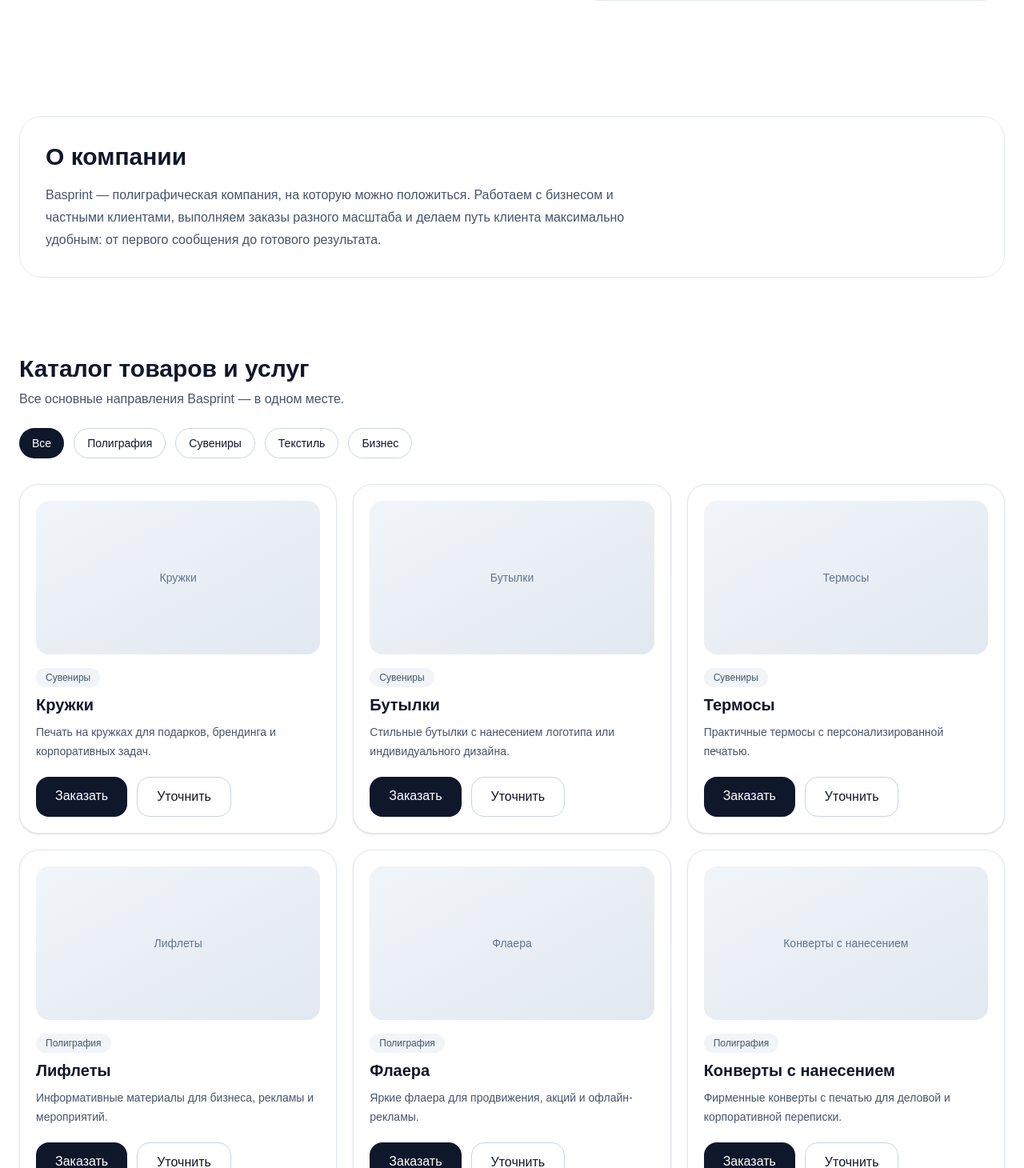
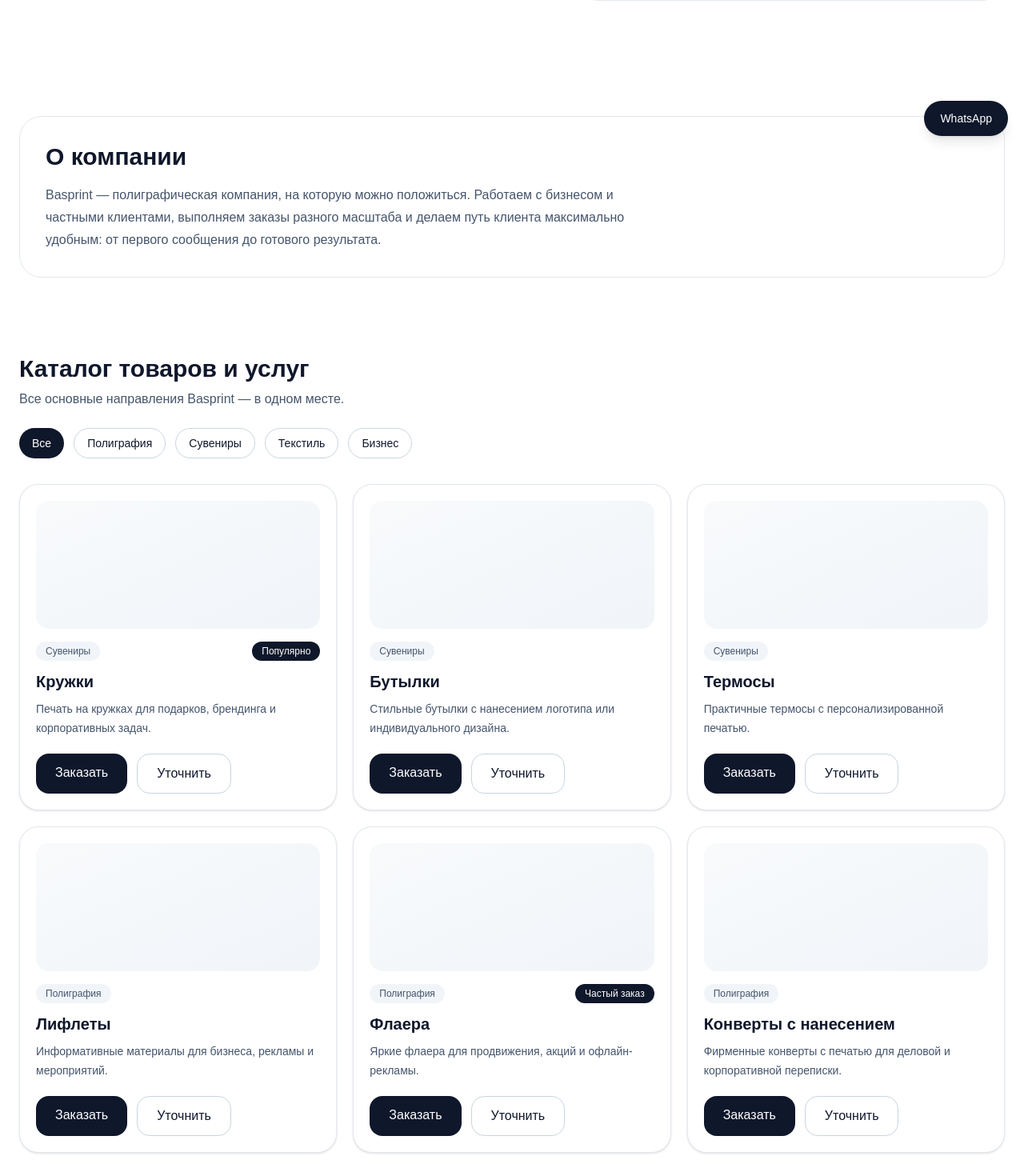
Before and after one commit to gmm055/basprint-site1, a Next.js app: page / in a window 1280 px wide. Shown: the part 610-2070 px from the top of the page at 80% size. Built offline with nearby package versions, Linux system fonts and the light colour scheme.

Commit message:
added animations faq and floating whatsapp

```diff
--- a/src/app/page.tsx
+++ b/src/app/page.tsx
@@ -1,12 +1,12 @@
 "use client";
 
-import { useState } from "react";
+import { useEffect, useState } from "react";
 
 type Product = {
   name: string;
   category: string;
   description: string;
-  image: string;
+  tag?: string;
 };
 
 type Review = {
@@ -14,132 +14,123 @@ type Review = {
   text: string;
 };
 
+type Faq = {
+  question: string;
+  answer: string;
+};
+
 const products: Product[] = [
   {
     name: "Кружки",
     category: "Сувениры",
     description: "Печать на кружках для подарков, брендинга и корпоративных задач.",
-    image: "/images/mug.jpg",
+    tag: "Популярно",
   },
   {
     name: "Бутылки",
     category: "Сувениры",
     description: "Стильные бутылки с нанесением логотипа или индивидуального дизайна.",
-    image: "/images/bottle.jpg",
   },
   {
     name: "Термосы",
     category: "Сувениры",
     description: "Практичные термосы с персонализированной печатью.",
-    image: "/images/thermos.jpg",
   },
   {
     name: "Лифлеты",
     category: "Полиграфия",
     description: "Информативные материалы для бизнеса, рекламы и мероприятий.",
-    image: "/images/leaflet.jpg",
   },
   {
     name: "Флаера",
     category: "Полиграфия",
     description: "Яркие флаера для продвижения, акций и офлайн-рекламы.",
-    image: "/images/flyer.jpg",
+    tag: "Частый заказ",
   },
   {
     name: "Конверты с нанесением",
     category: "Полиграфия",
     description: "Фирменные конверты с печатью для деловой и корпоративной переписки.",
-    image: "/images/envelope.jpg",
   },
   {
     name: "Открытки",
     category: "Полиграфия",
     description: "Поздравительные, рекламные и брендированные открытки.",
-    image: "/images/postcard.jpg",
   },
   {
     name: "Меню",
     category: "Полиграфия",
     description: "Меню стандартных и нестандартных размеров для кафе и ресторанов.",
-    image: "/images/menu.jpg",
   },
   {
     name: "Книги",
     category: "Полиграфия",
     description: "Печать книг и многостраничной продукции с аккуратной сборкой.",
-    image: "/images/book.jpg",
   },
   {
     name: "Наклейки",
     category: "Полиграфия",
     description: "Наклейки и стикеры разных форматов для упаковки и рекламы.",
-    image: "/images/sticker.jpg",
+    tag: "Для бизнеса",
   },
   {
     name: "Бейсболки",
     category: "Текстиль",
     description: "Нанесение логотипов и надписей на бейсболки.",
-    image: "/images/cap.jpg",
   },
   {
     name: "Шопперы",
     category: "Текстиль",
     description: "Печать на шопперах для брендов, мероприятий и мерча.",
-    image: "/images/shopper.jpg",
+    tag: "Тренд",
   },
   {
     name: "Нанесение на футболки",
     category: "Текстиль",
     description: "Печать и брендирование футболок для бизнеса и мероприятий.",
-    image: "/images/tshirt.jpg",
+    tag: "Популярно",
   },
   {
     name: "Твёрдый переплёт",
     category: "Полиграфия",
     description: "Изделия в твёрдом переплёте для презентабельной подачи.",
-    image: "/images/hardcover.jpg",
   },
   {
     name: "Коробки",
     category: "Полиграфия",
     description: "Коробки с индивидуальным оформлением и фирменной печатью.",
-    image: "/images/box.jpg",
+    tag: "Для бренда",
   },
   {
     name: "Блокноты",
     category: "Полиграфия",
     description: "Брендированные блокноты для офиса, подарков и продаж.",
-    image: "/images/notebook.jpg",
   },
   {
     name: "Папки",
     category: "Полиграфия",
     description: "Фирменные папки для деловой документации и презентаций.",
-    image: "/images/folder.jpg",
   },
   {
     name: "Магниты",
     category: "Сувениры",
     description: "Магниты с логотипом, изображением или рекламной подачей.",
-    image: "/images/magnet.jpg",
   },
   {
     name: "Календари",
     category: "Полиграфия",
     description: "Настольные и настенные календари под фирменный стиль.",
-    image: "/images/calendar.jpg",
   },
   {
     name: "Штампы",
     category: "Бизнес",
     description: "Штампы для бизнеса, офиса и документов с удобным заказом.",
-    image: "/images/stamp.jpg",
   },
   {
     name: "Печати",
     category: "Бизнес",
     description: "Изготовление печатей с быстрыми сроками и понятным процессом.",
-    image: "/images/seal.jpg",
+    tag: "Срочно",
   },
 ];
 
@@ -155,6 +146,29 @@ const reviews: Review[] = [
   {
     name: "Aray Y",
     text: "Уже около года работаем с компанией. Всегда качественно, в срок и с вниманием к деталям.",
+  },
+];
+
+const faqs: Faq[] = [
+  {
+    question: "Сколько занимает печать?",
+    answer:
+      "Срок зависит от тиража и типа продукции. По большинству заказов быстро подскажем сроки сразу в WhatsApp.",
+  },
+  {
+    question: "Можно ли срочно?",
+    answer:
+      "Да, по многим позициям можно сделать срочный заказ. Лучше сразу написать, что заказ срочный.",
+  },
+  {
+    question: "Делаете ли вы дизайн макетов?",
+    answer:
+      "Да. Если у вас нет готового макета, можем помочь с дизайном. Базовый дизайн начинается от 5000 тг.",
+  },
+  {
+    question: "Работаете ли вы с компаниями?",
+    answer:
+      "Да, работаем и с компаниями, и с частными клиентами. Можно обсудить документы, счета и корпоративные задачи.",
   },
 ];
 
@@ -174,36 +188,42 @@ const steps = [
   "Выдаём готовую продукцию",
 ];
 
-function ProductImage({
-  src,
-  alt,
+function Reveal({
+  children,
+  className = "",
 }: {
-  src: string;
-  alt: string;
+  children: React.ReactNode;
+  className?: string;
 }) {
-  const [failed, setFailed] = useState(false);
+  const [visible, setVisible] = useState(false);
 
-  if (failed) {
-    return (
-      <div className="mb-4 flex h-48 w-full items-center justify-center rounded-2xl bg-gradient-to-br from-slate-100 to-slate-200 text-sm text-slate-500 dark:from-slate-800 dark:to-slate-900 dark:text-slate-400">
-        {alt}
-      </div>
-    );
-  }
+  useEffect(() => {
+    const id = window.setTimeout(() => setVisible(true), 60);
+    return () => window.clearTimeout(id);
+  }, []);
 
   return (
-    <img
-      src={src}
-      alt={alt}
-      className="mb-4 h-48 w-full rounded-2xl object-cover"
-      onError={() => setFailed(true)}
-    />
+    <div
+      className={`transition-all duration-700 ${
+        visible ? "translate-y-0 opacity-100" : "translate-y-4 opacity-0"
+      } ${className}`}
+    >
+      {children}
+    </div>
   );
 }
 
 export default function Home() {
   const [dark, setDark] = useState(false);
   const [category, setCategory] = useState("Все");
+  const [openFaq, setOpenFaq] = useState<number | null>(0);
+
+  useEffect(() => {
+    document.documentElement.style.scrollBehavior = "smooth";
+    return () => {
+      document.documentElement.style.scrollBehavior = "";
+    };
+  }, []);
 
   const filteredProducts =
     category === "Все"
@@ -229,12 +249,12 @@ export default function Home() {
     : "rounded-2xl border border-slate-200 bg-white p-5 shadow-sm";
 
   const productCardClass = dark
-    ? "group rounded-[24px] border border-slate-800 bg-slate-900 p-5 shadow-sm transition duration-300 hover:-translate-y-1 hover:shadow-xl"
-    : "group rounded-[24px] border border-slate-200 bg-white p-5 shadow-sm transition duration-300 hover:-translate-y-1 hover:shadow-xl";
+    ? "group rounded-[24px] border border-slate-800 bg-slate-900 p-5 shadow-sm transition duration-300 hover:-translate-y-1 hover:border-slate-700 hover:shadow-xl"
+    : "group rounded-[24px] border border-slate-200 bg-white p-5 shadow-sm transition duration-300 hover:-translate-y-1 hover:border-slate-300 hover:shadow-xl";
 
   const primaryButtonClass = dark
-    ? "rounded-2xl bg-white px-6 py-3 font-medium text-slate-900 transition hover:opacity-90"
-    : "rounded-2xl bg-slate-900 px-6 py-3 font-medium text-white transition hover:opacity-90";
+    ? "rounded-2xl bg-white px-6 py-3 font-medium text-slate-900 transition hover:scale-[1.02] hover:opacity-90"
+    : "rounded-2xl bg-slate-900 px-6 py-3 font-medium text-white transition hover:scale-[1.02] hover:opacity-90";
 
   const secondaryButtonClass = dark
     ? "rounded-2xl border border-slate-700 px-6 py-3 font-medium transition hover:bg-slate-900"
@@ -257,16 +277,19 @@ export default function Home() {
           </div>
 
           <nav className="hidden gap-6 text-sm md:flex">
-            <a href="#about" className="hover:opacity-70">
+            <a href="#about" className="transition hover:opacity-70">
               О компании
             </a>
-            <a href="#catalog" className="hover:opacity-70">
+            <a href="#catalog" className="transition hover:opacity-70">
               Каталог
             </a>
-            <a href="#reviews" className="hover:opacity-70">
+            <a href="#reviews" className="transition hover:opacity-70">
               Отзывы
             </a>
-            <a href="#contacts" className="hover:opacity-70">
+            <a href="#faq" className="transition hover:opacity-70">
+              FAQ
+            </a>
+            <a href="#contacts" className="transition hover:opacity-70">
               Контакты
             </a>
           </nav>
@@ -302,6 +325,7 @@ export default function Home() {
 
       <section className="mx-auto max-w-7xl px-6 py-16 lg:py-24">
         <div className="grid items-center gap-10 lg:grid-cols-[1.1fr_0.9fr]">
+          <Reveal>
             <div>
               <div
                 className={
@@ -338,7 +362,9 @@ export default function Home() {
                 </a>
               </div>
             </div>
+          </Reveal>
 
+          <Reveal>
             <div className={sectionCardClass + " p-6 lg:p-8"}>
               <div className="grid gap-4 sm:grid-cols-2">
                 {advantages.map((item) => (
@@ -352,10 +378,12 @@ export default function Home() {
                 ))}
               </div>
             </div>
+          </Reveal>
         </div>
       </section>
 
       <section id="about" className="mx-auto max-w-7xl px-6 py-12">
+        <Reveal>
           <div className={sectionCardClass + " p-8"}>
             <h2 className="text-3xl font-bold">О компании</h2>
             <p className={`mt-4 max-w-3xl leading-7 ${mutedTextClass}`}>
@@ -365,17 +393,21 @@ export default function Home() {
               сообщения до готового результата.
             </p>
           </div>
+        </Reveal>
       </section>
 
       <section id="catalog" className="mx-auto max-w-7xl px-6 py-12">
+        <Reveal>
           <div>
             <h2 className="text-3xl font-bold">Каталог товаров и услуг</h2>
             <p className={`mt-2 ${mutedTextClass}`}>
               Все основные направления Basprint — в одном месте.
             </p>
           </div>
+        </Reveal>
 
-        <div className="mt-6 flex flex-wrap gap-3">
+        <Reveal className="mt-6">
+          <div className="flex flex-wrap gap-3">
             {categories.map((item) => {
               const active = category === item;
 
@@ -399,20 +431,36 @@ export default function Home() {
               );
             })}
           </div>
+        </Reveal>
 
         <div className="mt-8 grid gap-5 sm:grid-cols-2 xl:grid-cols-3">
-          {filteredProducts.map((product) => (
-            <div key={product.name} className={productCardClass}>
-              <ProductImage src={product.image} alt={product.name} />
-
+          {filteredProducts.map((product, index) => (
+            <Reveal key={product.name} className={`delay-[${index * 20}ms]`}>
+              <div className={productCardClass}>
                 <div
                   className={
                     dark
-                    ? "mb-2 inline-flex rounded-full bg-slate-800 px-3 py-1 text-xs text-slate-300"
-                    : "mb-2 inline-flex rounded-full bg-slate-100 px-3 py-1 text-xs text-slate-600"
+                      ? "mb-4 h-40 rounded-2xl bg-gradient-to-br from-slate-800 to-slate-900"
+                      : "mb-4 h-40 rounded-2xl bg-gradient-to-br from-slate-50 to-slate-100"
+                  }
+                />
+
+                <div className="mb-3 flex items-center justify-between gap-2">
+                  <div
+                    className={
+                      dark
+                        ? "inline-flex rounded-full bg-slate-800 px-3 py-1 text-xs text-slate-300"
+                        : "inline-flex rounded-full bg-slate-100 px-3 py-1 text-xs text-slate-600"
                     }
                   >
                     {product.category}
+                  </div>
+
+                  {product.tag ? (
+                    <div className="rounded-full bg-slate-900 px-3 py-1 text-xs text-white dark:bg-white dark:text-slate-900">
+                      {product.tag}
+                    </div>
+                  ) : null}
                 </div>
 
                 <h3 className="text-xl font-semibold">{product.name}</h3>
@@ -434,7 +482,9 @@ export default function Home() {
                   </a>
 
                   <a
-                  href="https://wa.me/77024056954?text=Здравствуйте! Хочу уточнить детали заказа в Basprint"
+                    href={`https://wa.me/77024056954?text=${encodeURIComponent(
+                      `Здравствуйте! Хочу уточнить детали заказа в Basprint: ${product.name}`
+                    )}`}
                     target="_blank"
                     rel="noreferrer"
                     className={secondaryButtonClass}
@@ -443,32 +493,91 @@ export default function Home() {
                   </a>
                 </div>
               </div>
+            </Reveal>
+          ))}
+        </div>
+      </section>
+
+      <section className="mx-auto max-w-7xl px-6 py-12">
+        <Reveal>
+          <h2 className="text-3xl font-bold">Как мы работаем</h2>
+        </Reveal>
+
+        <div className="mt-8 grid gap-4 md:grid-cols-4">
+          {steps.map((step, index) => (
+            <Reveal key={step}>
+              <div className={smallCardClass}>
+                <div className={dark ? "text-sm text-slate-400" : "text-sm text-slate-500"}>
+                  Шаг {index + 1}
+                </div>
+                <div className="mt-2 font-medium">{step}</div>
+              </div>
+            </Reveal>
           ))}
         </div>
       </section>
 
       <section id="reviews" className="mx-auto max-w-7xl px-6 py-12">
+        <Reveal>
           <div>
             <h2 className="text-3xl font-bold">Отзывы клиентов</h2>
             <p className={`mt-2 ${mutedTextClass}`}>
               Реальные отзывы клиентов Basprint.
             </p>
           </div>
+        </Reveal>
 
         <div className="mt-8 grid gap-4 md:grid-cols-3">
           {reviews.map((review) => (
-            <div key={review.name} className={smallCardClass}>
+            <Reveal key={review.name}>
+              <div className={smallCardClass}>
                 <div className="mb-3 text-yellow-500">★★★★★</div>
                 <p className={`text-sm leading-6 ${mutedTextClass}`}>
                   {review.text}
                 </p>
                 <div className="mt-4 font-medium">{review.name}</div>
               </div>
+            </Reveal>
+          ))}
+        </div>
+      </section>
+
+      <section id="faq" className="mx-auto max-w-7xl px-6 py-12">
+        <Reveal>
+          <div>
+            <h2 className="text-3xl font-bold">Частые вопросы</h2>
+            <p className={`mt-2 ${mutedTextClass}`}>
+              Коротко о самом важном перед заказом.
+            </p>
+          </div>
+        </Reveal>
+
+        <div className="mt-8 space-y-4">
+          {faqs.map((faq, index) => (
+            <Reveal key={faq.question}>
+              <div className={smallCardClass}>
+                <button
+                  type="button"
+                  onClick={() => setOpenFaq(openFaq === index ? null : index)}
+                  className="flex w-full items-center justify-between gap-4 text-left"
+                >
+                  <span className="font-medium">{faq.question}</span>
+                  <span className="text-xl">{openFaq === index ? "−" : "+"}</span>
+                </button>
+
+                {openFaq === index ? (
+                  <p className={`mt-4 text-sm leading-6 ${mutedTextClass}`}>
+                    {faq.answer}
+                  </p>
+                ) : null}
+              </div>
+            </Reveal>
           ))}
         </div>
       </section>
 
       <section id="contacts" className="mx-auto max-w-7xl px-6 py-12">
+        <Reveal>
           <div className={sectionCardClass + " grid gap-6 p-8 md:grid-cols-2"}>
             <div>
               <h2 className="text-3xl font-bold">Контакты</h2>
@@ -477,6 +586,7 @@ export default function Home() {
                 <p>Адрес: пр. Кабанбай батыра 48/1</p>
                 <p>Пн–Пт: 09:00–18:30</p>
                 <p>Перерыв: 13:00–14:00</p>
+                <p>Ориентир: около поликлиники Шипагер</p>
               </div>
             </div>
 
@@ -502,7 +612,17 @@ export default function Home() {
               </a>
             </div>
           </div>
+        </Reveal>
       </section>
+
+      <a
+        href="https://wa.me/77024056954?text=Здравствуйте! Хочу оформить заказ в Basprint"
+        target="_blank"
+        rel="noreferrer"
+        className="fixed bottom-5 right-5 z-50 rounded-full bg-slate-900 px-5 py-3 text-sm font-medium text-white shadow-lg transition hover:scale-105 hover:opacity-90 dark:bg-white dark:text-slate-900"
+      >
+        WhatsApp
+      </a>
 
       <footer
         className={
```
Lines whose indentation alone changed are shown as unchanged.
